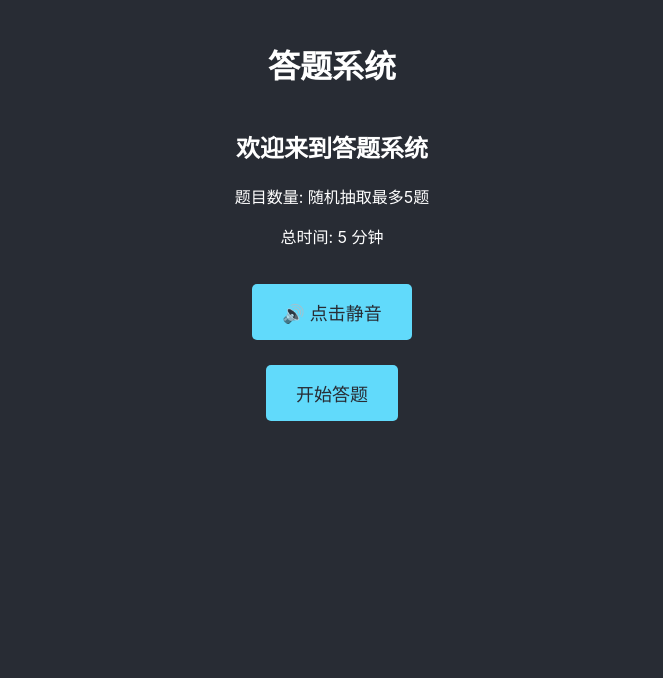
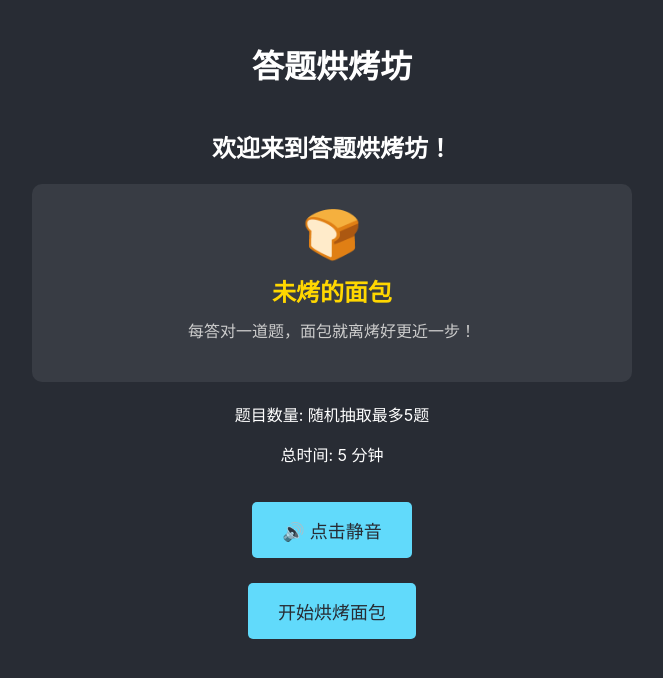
Before and after one commit to dayzKo1/Ghostoast, a React (Create React App) app: page / in a window 1280 px wide. Shown: the top 678 px of the page, without its empty margins (308-971 px from the left). Built offline with nearby package versions, Linux system fonts and the light colour scheme.

Commit message:
增加面包烘烤进度功能，提升用户答题体验趣味性

```diff
--- a/src/App.css
+++ b/src/App.css
@@ -148,6 +148,57 @@
   margin-top: 30px;
 }
 
+/* 面包烘烤相关样式 */
+.bread-area, .bread-progress, .bread-result {
+  margin: 20px 0;
+  padding: 20px;
+  background-color: #383c44;
+  border-radius: 10px;
+  text-align: center;
+}
+
+.bread-emoji {
+  font-size: 48px;
+  margin-bottom: 10px;
+}
+
+.bread-status {
+  font-size: 24px;
+  font-weight: bold;
+  margin-bottom: 10px;
+  color: #ffd700;
+}
+
+.bread-description, .bread-message {
+  font-size: 16px;
+  margin-bottom: 20px;
+  color: #ccc;
+}
+
+.score-display {
+  font-size: 18px;
+  font-weight: bold;
+  color: #61dafb;
+  margin-top: 10px;
+}
+
+.perfect-bread {
+  font-size: 20px;
+  font-weight: bold;
+  color: #ffd700;
+  margin: 20px 0;
+  animation: glow 1s ease-in-out infinite alternate;
+}
+
+@keyframes glow {
+  from {
+    text-shadow: 0 0 5px #fff, 0 0 10px #fff, 0 0 15px #ffd700, 0 0 20px #ffd700;
+  }
+  to {
+    text-shadow: 0 0 10px #fff, 0 0 20px #fff, 0 0 30px #ffd700, 0 0 40px #ffd700;
+  }
+}
+
 @media (max-width: 600px) {
   .quiz-header {
     flex-direction: column;
@@ -157,4 +208,12 @@
   .timer, .question-timer, .progress, .audio-controls {
     margin: 10px 0;
   }
+
+  .bread-emoji {
+    font-size: 36px;
+  }
+
+  .bread-status {
+    font-size: 20px;
+  }
 }
--- a/src/App.js
+++ b/src/App.js
@@ -187,13 +187,51 @@ function App() {
     return `${mins.toString().padStart(2, '0')}:${secs.toString().padStart(2, '0')}`;
   };
 
+  // 获取面包烘烤进度显示
+  const getBreadProgress = () => {
+    if (questions.length === 0) return 0;
+    const progress = Math.round((score / questions.length) * 4); // 0-4的进度
+    return Math.min(progress, 4);
+  };
+
+  // 面包烘烤状态描述
+  const getBreadDescription = () => {
+    const progress = getBreadProgress();
+    switch (progress) {
+      case 0: return "未烤的面包";
+      case 1: return "微烤的面包";
+      case 2: return "半熟的面包";
+      case 3: return "快熟的面包";
+      case 4: return "全熟的面包";
+      default: return "未烤的面包";
+    }
+  };
+
+  // 面包表情符号
+  const getBreadEmoji = () => {
+    const progress = getBreadProgress();
+    switch (progress) {
+      case 0: return "🍞";
+      case 1: return "🍞";
+      case 2: return "🍞";
+      case 3: return "🍞";
+      case 4: return "🍞";
+      default: return "🍞";
+    }
+  };
+
   return (
     <div className="App">
       <header className="App-header">
-        <h1>答题系统</h1>
+        <h1>答题烘烤坊</h1>
         {gameStatus === 'not-started' && (
           <div className="start-screen">
-            <h2>欢迎来到答题系统</h2>
+            <h2>欢迎来到答题烘烤坊！</h2>
+            <div className="bread-area">
+              <div className="bread-emoji">{getBreadEmoji()}</div>
+              <div className="bread-status">未烤的面包</div>
+              <div className="bread-description">每答对一道题，面包就离烤好更近一步！</div>
+            </div>
             <p>题目数量: 随机抽取最多5题</p>
             <p>总时间: 5 分钟</p>
             <div className="audio-controls">
@@ -202,7 +240,7 @@ function App() {
               </button>
             </div>
             <button onClick={startQuiz} className="start-button">
-              开始答题
+              开始烘烤面包
             </button>
           </div>
         )}
@@ -227,6 +265,11 @@ function App() {
             </div>
 
             <div className="question-section">
+              <div className="bread-progress">
+                <div className="bread-emoji">{getBreadEmoji()}</div>
+                <div className="bread-status">{getBreadDescription()}</div>
+                <div className="score-display">得分: {score}/{questions.length}</div>
+              </div>
               <h2>{questions[currentQuestionIndex].text}</h2>
               <div className="options">
                 {questions[currentQuestionIndex].options.map((option, index) => (
@@ -253,7 +296,20 @@ function App() {
 
         {gameStatus === 'finished' && (
           <div className="result-screen">
-            <h2>答题完成!</h2>
+            <h2>烘烤完成!</h2>
+            <div className="bread-result">
+              <div className="bread-emoji">{getBreadEmoji()}</div>
+              <div className="bread-status">{getBreadDescription()}</div>
+              {getBreadProgress() === 4 ? (
+                <div className="perfect-bread">🎉 恭喜！你获得了一个完美的全熟面包！ 🎉</div>
+              ) : (
+                <div className="bread-message">
+                  {score > 0
+                    ? `不错哦！答对了${score}题，继续努力可以获得完美面包！`
+                    : "还需要多加练习哦，再来一次吧！"}
+                </div>
+              )}
+            </div>
             <p className="score">你的得分: {score}/{questions.length}</p>
             <div className="answers-review">
               <h3>答题回顾</h3>
@@ -278,7 +334,7 @@ function App() {
               </button>
             </div>
             <button onClick={startQuiz} className="restart-button">
-              重新开始
+              重新烘烤
             </button>
           </div>
         )}
```
